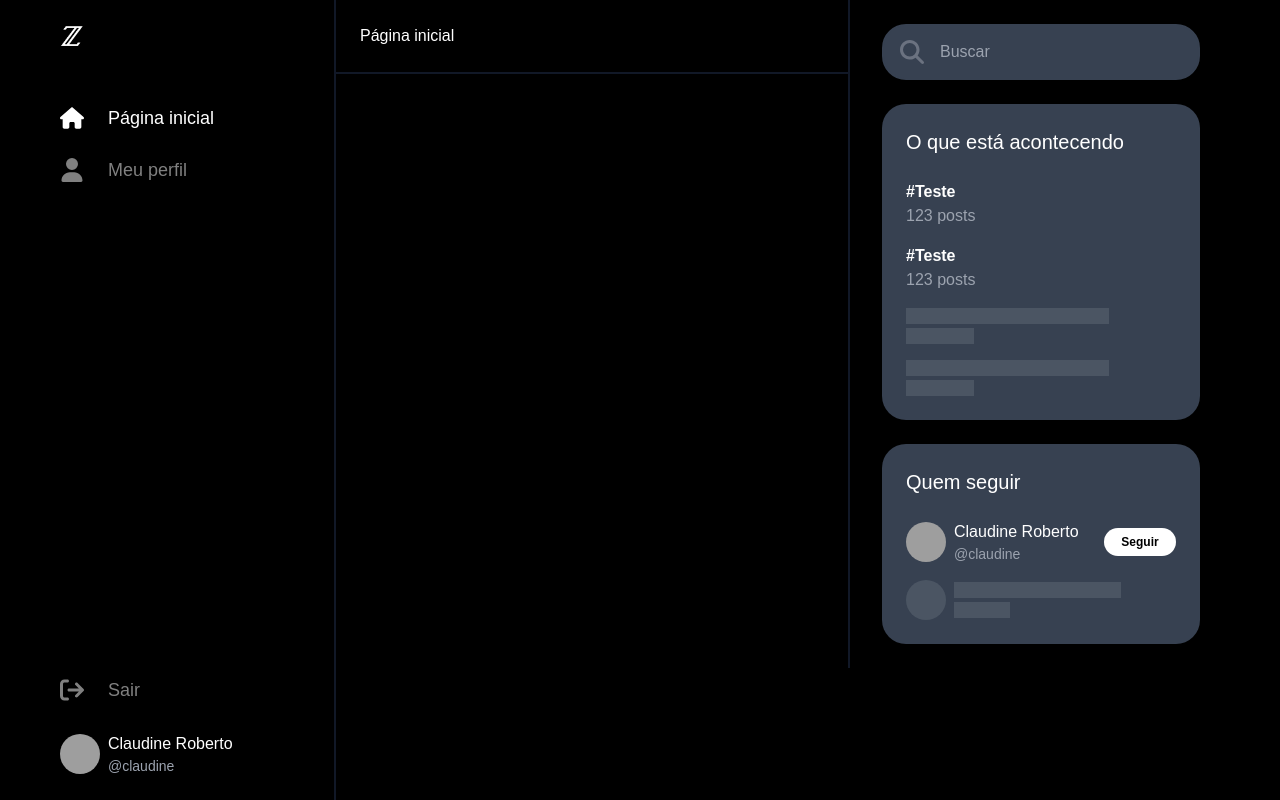
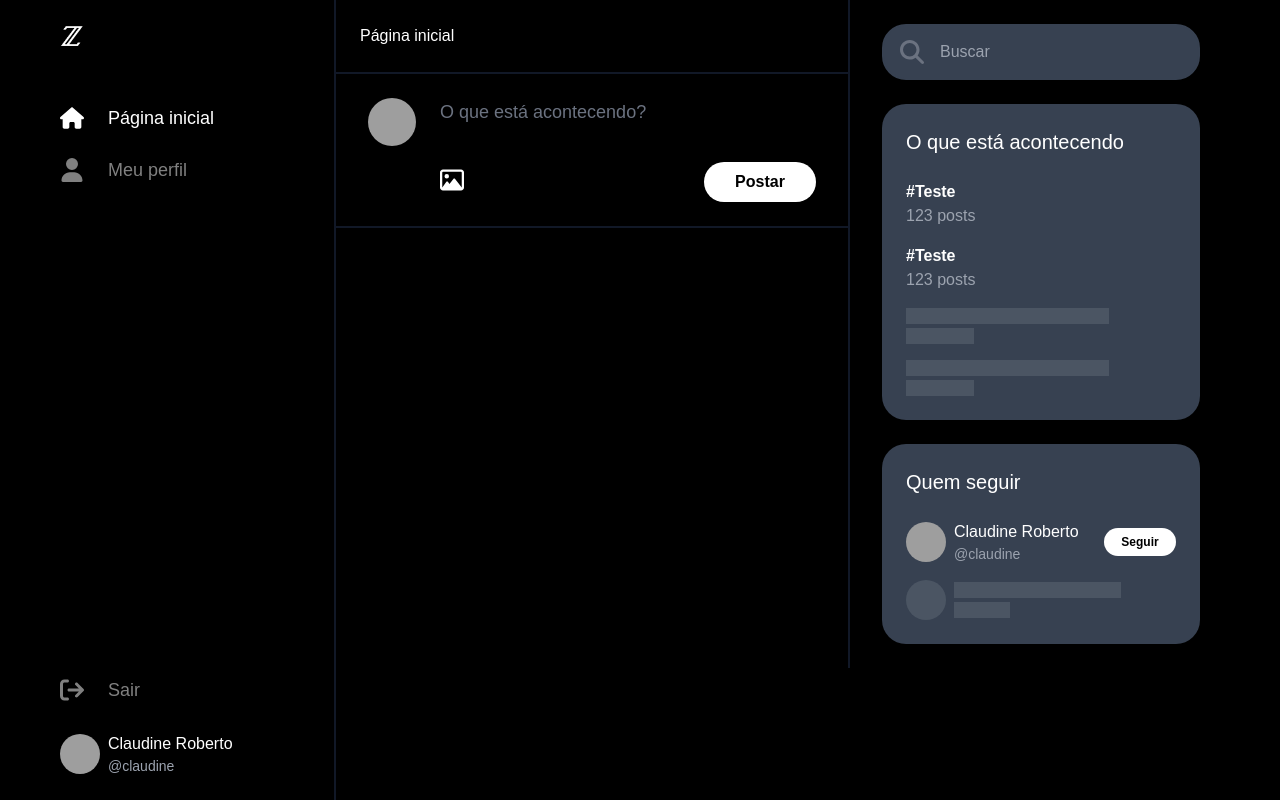
Before and after one commit to ClaudineRoberto/clone-twitter-frontend, a Next.js app: page /home in a window 1280 px wide. Built offline with nearby package versions, Linux system fonts and the light colour scheme; grey boxes are pictures that could not be loaded.

Commit message:
Criando componente de postagem

```diff
--- a/src/app/(ui)/home/page.tsx
+++ b/src/app/(ui)/home/page.tsx
@@ -1,9 +1,11 @@
 import { HomeHeader } from "@/components/home/home-header";
+import { TweetPost } from "@/components/tweet/tweet-post";
 
 export default function Page() {
     return (
         <div>
             <HomeHeader />
+            <TweetPost />
         </div>
     );
 };
--- /dev/null
+++ b/src/components/tweet/tweet-post.tsx
@@ -0,0 +1,49 @@
+"use client";
+
+import { user } from "@/data/user";
+import { faImage } from "@fortawesome/free-regular-svg-icons";
+import { FontAwesomeIcon } from "@fortawesome/react-fontawesome";
+import { Button } from "../ui/button";
+
+export const TweetPost = () => {
+    const handleImageUpload = () => {
+
+    };
+    const handlePostClick = () => {
+
+    };
+
+    return (
+        <div className="flex gap-6 px-8 py-6 border-b-2 border-gray-900">
+            <div>
+                <img
+                    src={user.avatar}
+                    alt={user.name}
+                    className="size-12 rounded-full"
+                />
+            </div>
+            <div className="flex-1">
+                <div
+                className="min-h-14 outline-none text-lg text-white empty:before:text-gray-500 empty:before:content-[attr(data-placeholder)]"
+                contentEditable
+                role="textbox"
+                data-placeholder="O que está acontecendo?"
+                ></div>
+
+                <div className="flex justify-between items-center mt-2">
+                    <div onClick={handleImageUpload} className="cursor-pointer">
+                        <FontAwesomeIcon icon={faImage} className="size-6" />
+                    </div>
+                    <div className="w-28">
+                        <Button
+                        label="Postar"
+                        size={2}
+                        onClick={handlePostClick}
+                        />
+                    </div>
+                </div>
+
+            </div>
+        </div>
+    );
+};
```
